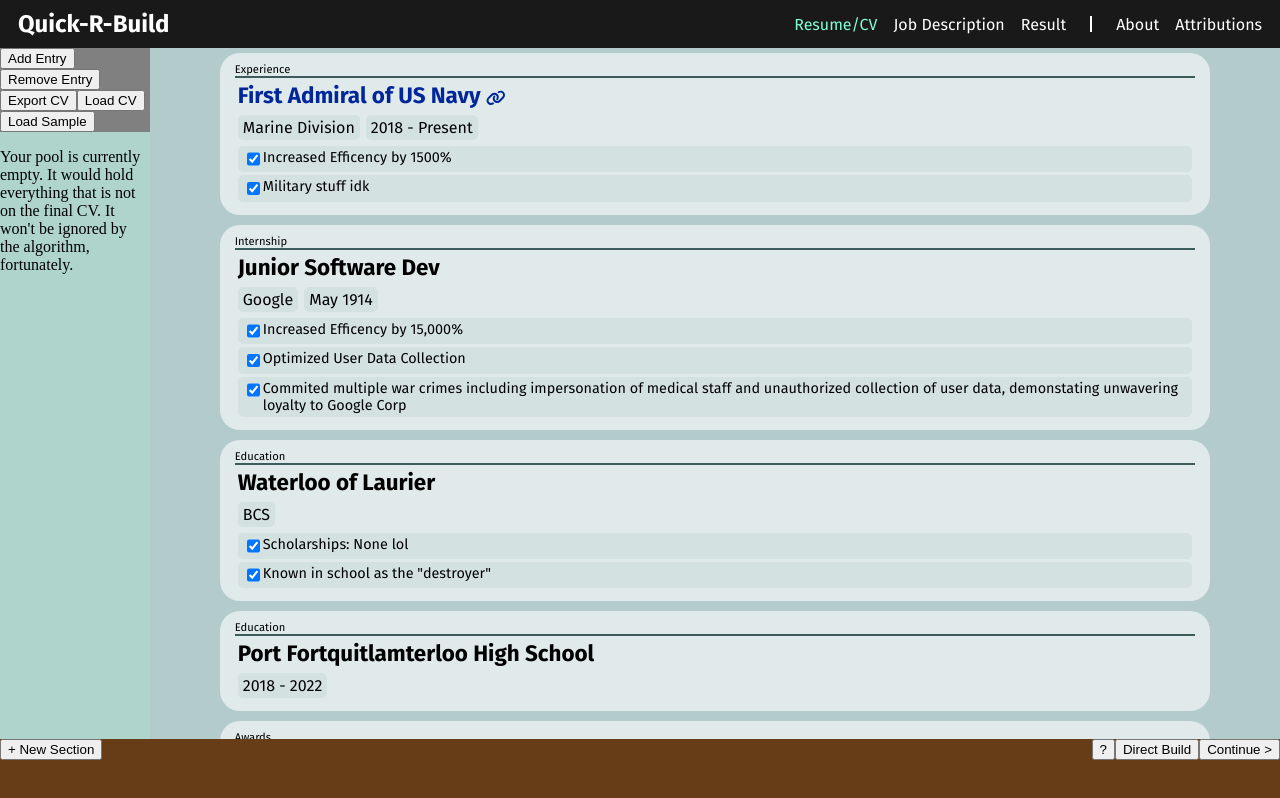
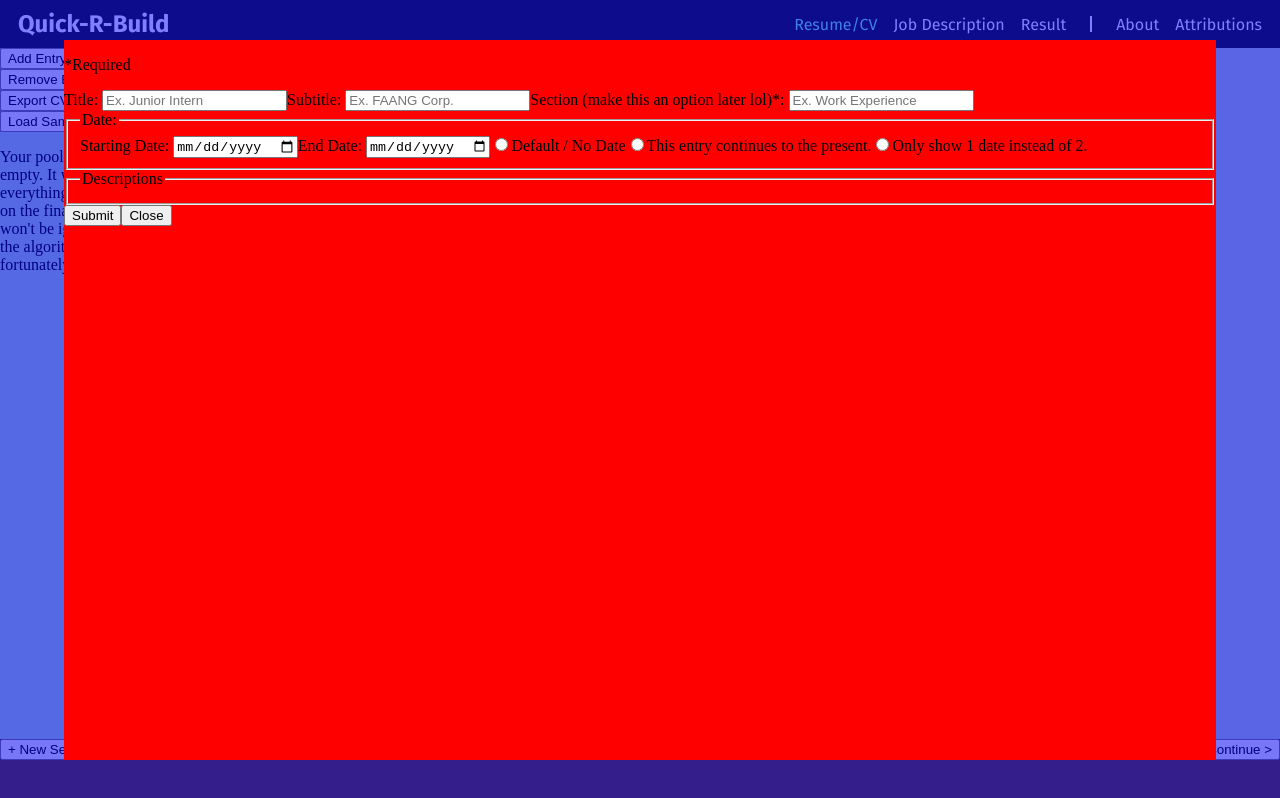
Before and after one commit to Andy-Sean/quick-r-build, a Next.js app: page /input-resume in a window 1280 px wide. Both pictures are taken after a click on the button "Add Entry". Built offline with nearby package versions, Linux system fonts and the light colour scheme.

Commit message:
ugh partial commit - added id as the state needs it - made clickzone for descriptions much larger
TODO
- maybe i should make the add entry its own file
- why are the id numbers changing when reloading
- ik it has to do with react effects stuff but it worries me

```diff
--- a/components/entry.js
+++ b/components/entry.js
@@ -6,30 +6,33 @@ import { fira } from '../utils/fonts';
 import { faLink } from '@fortawesome/free-solid-svg-icons';
 import { FontAwesomeIcon } from '@fortawesome/react-fontawesome'
 
+let nextEntryId = 0;
+let nextDescId = 0;
 //Descriptions only exist in an Entry
 function DescFactory( active, text ) {
-  return { active, text }
+  return { active, text, id: "d" + nextDescId++ }
 }
 
 function EntryFactory( section, title, subtitle, startDate, endDate, link, desc ) {
-  return { section, title, subtitle, startDate, endDate, link, desc }
+  return { section, title, subtitle, startDate, endDate, link, desc, id: nextEntryId++ }
 }
 
-function Desc({ active, text }) {
+function Desc({ active, text, id }) {
   const [check,setCheck] = useState(active);
   function handleCheck(e) {
-    setCheck(e.target.checked);
+    setCheck(!check);
   }
   const onStyle = check? "" : styles.DescOff;
   return (
-  <div className={styles.Desc}>
+  <div onClick={handleCheck} className={styles.Desc}>
+    {id}
     <input className={styles.DescCheck} type="checkbox" onChange={handleCheck} checked={check}></input>
     <span className={`${styles.DescText} ${onStyle}`}>{text}</span>
   </div>
   )
 }
 
-function Entry( { section, title, subtitle, startDate, endDate, link, desc}) {
+function Entry({ section, title, subtitle, startDate, endDate, link, desc, id }) {
   function determineTitle(title, link) {
       if (link && title) return <> <h2 className={styles.Title}><a href={link}>{title} <FontAwesomeIcon className={styles.LinkIcon} icon={faLink} /></a></h2> </>
       else if (link) return <> <h2 className={styles.Title}><a href={link}>{link} <FontAwesomeIcon className={styles.LinkIcon} icon={faLink} /></a> </h2> </>
@@ -46,12 +49,12 @@ function Entry( { section, title, subtitle, startDate, endDate, link, desc}) {
   return (
     <div className={`${styles.Entry} ${fira.className}`}>
       <div className={styles.Section}>{section}</div>
-      {determineTitle(title, link)}
+      {id}{determineTitle(title, link)}
       <div className={styles.Row2}>
         {subtitle? <span className={styles.Subtitle}>{subtitle}</span> : null}
         {determineDate(startDate, endDate)}
       </div>
-      {desc.map( (d, ind)=> <Desc key={ind} active={d.active} text={d.text} /> )}
+      {desc.map( (d, ind)=> <Desc key={ind} active={d.active} text={d.text} id={d.id}/> )}
     </div>
   )
 }
--- a/pages/input-resume.js
+++ b/pages/input-resume.js
@@ -3,22 +3,15 @@ import Link from 'next/link';
 import { DescFactory, EntryFactory, Entry } from '../components/entry';
 import styles from "../styles/input-resume-main.module.css"
 
+import { useState } from 'react';
 
 
-function EntryPoolRender({ title, subtitle, date, link, descriptions }) {
-  if (title) return <div>{title}</div>
-  else if (subtitle) return <div>{subtitle}</div>
-  else if (link) return <div>Link to {link}</div>
-  else if (date) return <div>Entry dated {date}</div>
-  else if (descriptions.length !== 0) return <div>List with "{descriptions[0].text}"</div>
-  else return <div>?? Empty Entry ??</div>
-}
 
-function Sidebar() {
+function Sidebar({ addHandle }) {
   return (
     <div id={styles.Sidebar}>
       <div>
-        <button><span></span>Add Entry</button>
+        <button onClick={addHandle}><span></span>Add Entry</button>
         <button><span></span>Remove Entry</button>
       </div>
       <div>
@@ -30,6 +23,37 @@ function Sidebar() {
   )
 }
 
+//Popup that appears when you want to add an entry. (not done yet...)
+function AddEntryForm({ toggleOff }) {
+  return (
+  <>
+  <form id={styles.AddEntryPopup}>
+    <p>*Required</p>
+    <label for="title">Title:</label> <input type="text" id="title" name="title" placeholder="Ex. Junior Intern"/>
+    <label for="subtitle">Subtitle:</label> <input type="text" id="subtitle" name="subtitle" placeholder="Ex. FAANG Corp."/>
+    <label for="section">Section (make this an option later lol)*:</label> <input type="text" id="section" name="section" placeholder="Ex. Work Experience" required/>
+
+    <fieldset>
+      <legend>Date:</legend>
+      <label for="startDate">Starting Date:</label> <input type="date" id="startDate" name="startDate"/>
+      <label for="endDate">End Date:</label> <input type="date" id="endDate" name="endDate"/>
+      <input type="radio" id="default" name="date_tweak" value=""/><label for="default" checked="true">Default / No Date</label>
+      <input type="radio" id="present" name="date_tweak" value=""/><label for="present">This entry continues to the present.</label>
+      <input type="radio" id="one" name="date_tweak" value=""/><label for="one" >Only show 1 date instead of 2.</label>
+    </fieldset>
+
+    <fieldset>
+      <legend>Descriptions</legend>
+
+    </fieldset>
+    <input type="submit" />
+    <button onClick={toggleOff}>Close</button>
+  </form>
+  <div id={styles.PageBlock}></div>
+  </>
+  )
+}
+
 function Pool( {entryArray = []} ) {
   const emptyPool = entryArray.length === 0;
   return (
@@ -38,13 +62,13 @@ function Pool( {entryArray = []} ) {
         <p>Your pool is currently empty.
            It would hold everything that is not on the final CV.
            It won't be ignored by the algorithm, fortunately.</p>
-        : entryArray.map( (e) => {return EntryPoolRender(e)} )
+        : <p>OOPS this hasnt been implemented yet sorry</p>
         }
     </div>
   )
 }
 
-function Resume( {categoryArray = []}) {
+function Resume( { categoryArray = [] }) {
   const noResume = categoryArray.length === 0;
   return (
     <div id={styles.Resume}>
@@ -52,8 +76,8 @@ function Resume( {categoryArray = []}) {
         <p>Here is where your resume would display when there are items in it.
           To get started, either create new sections, add new entries, or load them in from the pool.
           You can also swap around the order, and of course remove entries as well.</p>
-        : categoryArray.map( (e, ind) => {console.log(ind); return <Entry key={ind} title={e.title} subtitle={e.subtitle} startDate={e.startDate}
-          endDate={e.endDate} link={e.link} section={e.section} desc={e.desc}/>;})
+        : categoryArray.map( (e, ind) => { return <Entry key={ind} title={e.title} subtitle={e.subtitle} startDate={e.startDate}
+          endDate={e.endDate} link={e.link} section={e.section} desc={e.desc} id={e.id}/>;})
     }
     </div>
   )
@@ -74,8 +98,7 @@ function ResumeFooter () {
   )
 }
 
-export default function Main(){
-  const resProto = [ EntryFactory("Experience", "First Admiral of US Navy", "Marine Division", "2018", "", "https://www.google.com",
+const resProto = [ EntryFactory("Experience", "First Admiral of US Navy", "Marine Division", "2018", "", "https://www.google.com",
                       [ DescFactory(true,"Increased Efficency by 1500%"), DescFactory(true, "Military stuff idk")]), //all
 
                      EntryFactory("Internship", "Junior Software Dev","Google", "", "May 1914", "",
@@ -93,16 +116,25 @@ export default function Main(){
                       [ DescFactory(true,"2019 Euclid Zone 5"), DescFactory(true, "2020 Euclid Zone 5"), DescFactory(false, "2021 CCC Bottom 5%")]), //no subtitle
                       EntryFactory("Awards", "","", "", "", "",
                       [ DescFactory(true,"2019 Euclid Zone 5"), DescFactory(true, "2020 Euclid Zone 5"), DescFactory(false, "2021 CCC Bottom 5%")]), //no subtitle
-                    ];
+];
+
+export default function Main(){
+  const [resumeData, setResumeData] = useState(resProto);
+  const [addingEntry, setAddingEntry] = useState(false);
+  function addResumeEntry() {
+    setResumeData([ ...resumeData, EntryFactory("Generic", "", "", "", "", "", [])]);
+  }
+  function toggleAddingEntry() { setAddingEntry(p=> !p)};
 
   return (
       <>
       <div className={styles.body}>
+        {addingEntry? <AddEntryForm toggleOff={toggleAddingEntry}/> : null}
         <Navbar openPage="Resume/CV"/>
         <div className={styles.stealFlexboxHeight}>
           <div className={styles.gridBody}>
-            <Sidebar />
-            <Resume categoryArray={resProto}/>
+            <Sidebar addHandle={toggleAddingEntry}/>
+            <Resume categoryArray={resumeData}/>
             <Pool entryArray={[]}/>
             <ResumeFooter />
           </div>
--- a/styles/entry-styles.module.css
+++ b/styles/entry-styles.module.css
@@ -56,6 +56,7 @@
   border-radius: 5px;
   padding: 3px 5px;
   margin: 3px;
+  cursor: pointer;
 }
 
 .DescText {
--- a/styles/input-resume-main.module.css
+++ b/styles/input-resume-main.module.css
@@ -7,7 +7,6 @@
   height: 100vh;
   overflow: auto;
 }
-
 .stealFlexboxHeight {
   overflow: hidden;
 }
@@ -55,3 +54,22 @@
   display: flex;
   flex-direction: column;
 }
+
+/* Popup for when you add an entry */
+#AddEntryPopup {
+  position: absolute;
+  background-color: red;
+  width: 90vw;
+  height: 90vh;
+  margin: auto;
+  z-index: 1;
+  top: 0; right: 0; left: 0; bottom: 0;
+}
+
+#PageBlock {
+  background-color: blue;
+  position: absolute;
+  width: 100vw;
+  height: 100vh;
+  opacity: 0.5;
+}
```
